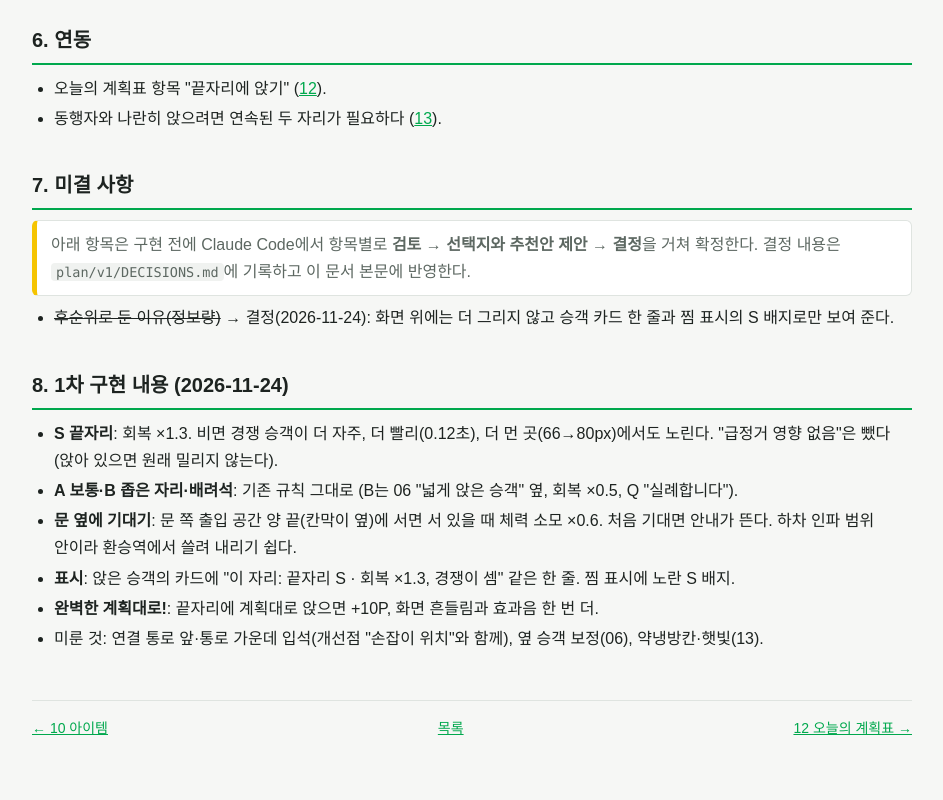
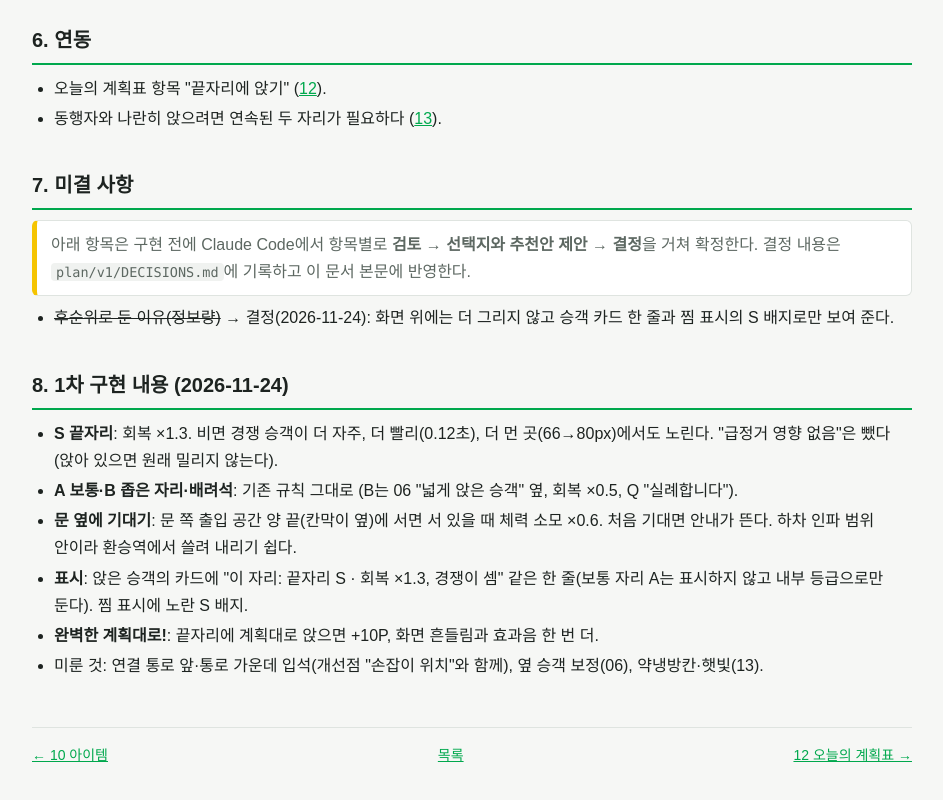
Before and after one commit to herothgf-cell/subway, a plain HTML site: page plan/v1/11_seat_grade_v1.html in a window 1280 px wide. Shown: the part 1350-2150 px from the top of the page, without its empty margins (168-1111 px from the left). Drawn offline with Linux system fonts and the light colour scheme.

Commit message:
좌석 등급: 승객 카드에 보통 자리 A는 표시하지 않음 (내부 등급으로만)
Co-Authored-By: Claude Opus 5.5 <noreply@anthropic.com>

```diff
--- a/plan/v1/11_seat_grade_v1.html
+++ b/plan/v1/11_seat_grade_v1.html
@@ -90,7 +90,7 @@ nav.foot{display:flex;justify-content:space-between;gap:12px;margin-top:48px;pad
 <li><b>S 끝자리</b>: 회복 ×1.3. 비면 경쟁 승객이 더 자주, 더 빨리(0.12초), 더 먼 곳(66→80px)에서도 노린다. "급정거 영향 없음"은 뺐다(앉아 있으면 원래 밀리지 않는다).</li>
 <li><b>A 보통·B 좁은 자리·배려석</b>: 기존 규칙 그대로 (B는 06 "넓게 앉은 승객" 옆, 회복 ×0.5, Q "실례합니다").</li>
 <li><b>문 옆에 기대기</b>: 문 쪽 출입 공간 양 끝(칸막이 옆)에 서면 서 있을 때 체력 소모 ×0.6. 처음 기대면 안내가 뜬다. 하차 인파 범위 안이라 환승역에서 쓸려 내리기 쉽다.</li>
-<li><b>표시</b>: 앉은 승객의 카드에 "이 자리: 끝자리 S · 회복 ×1.3, 경쟁이 셈" 같은 한 줄. 찜 표시에 노란 S 배지.</li>
+<li><b>표시</b>: 앉은 승객의 카드에 "이 자리: 끝자리 S · 회복 ×1.3, 경쟁이 셈" 같은 한 줄(보통 자리 A는 표시하지 않고 내부 등급으로만 둔다). 찜 표시에 노란 S 배지.</li>
 <li><b>완벽한 계획대로!</b>: 끝자리에 계획대로 앉으면 +10P, 화면 흔들림과 효과음 한 번 더.</li>
 <li>미룬 것: 연결 통로 앞·통로 가운데 입석(개선점 "손잡이 위치"와 함께), 옆 승객 보정(06), 약냉방칸·햇빛(13).</li>
 </ul>
```
Also changed, not shown: index.html (+1 -1 lines), 1 other file.
